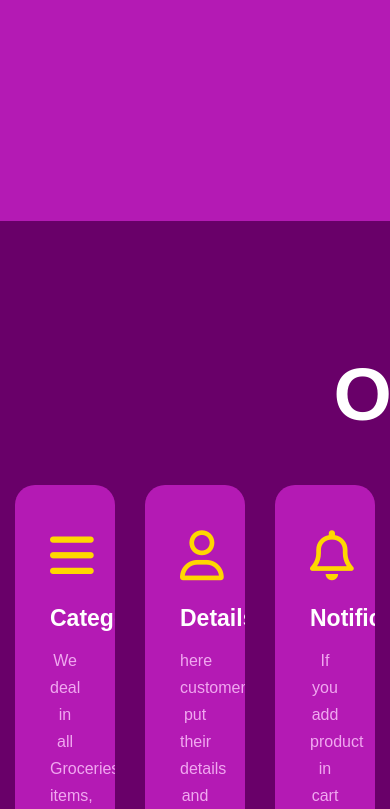
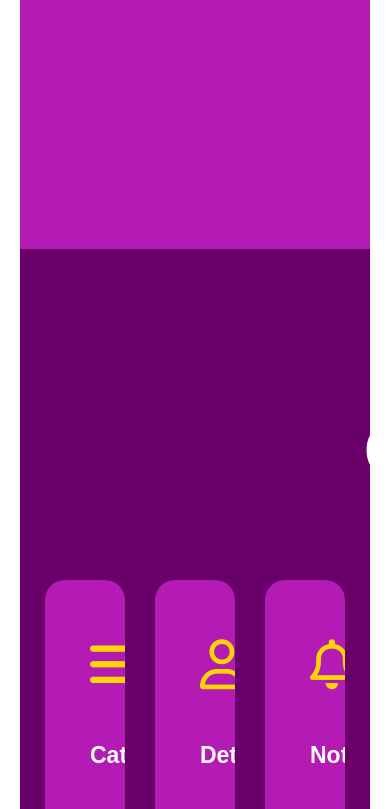
Before and after one commit to 19SumairArand/arsh, a plain HTML site: page index.html in a window 390 px wide. Shown: the part 623-1432 px from the top of the page. Drawn offline with Linux system fonts and the light colour scheme.

Commit message:
Update ArshPk.css

```diff
--- a/ArshPk.css
+++ b/ArshPk.css
@@ -3,6 +3,15 @@
     margin: 0;
     font-family: 'Josefin Sans' , sans-serif;
     box-sizing: border-box;
+    @media screen and (max-width: 600px) {
+        padding: 14px 5px;
+    }
+
+    @media screen and (max-width: 700px) {
+        padding: 14px 10px;
+    }
+
+
 }
 
 .hero{
```
